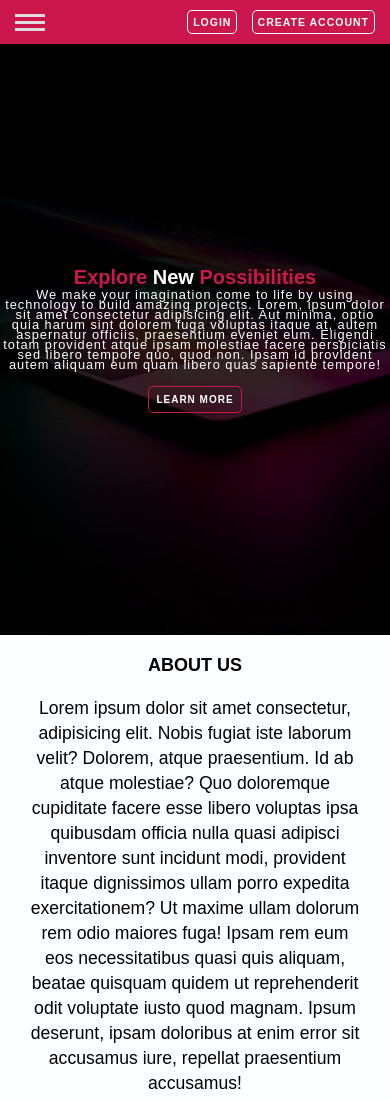
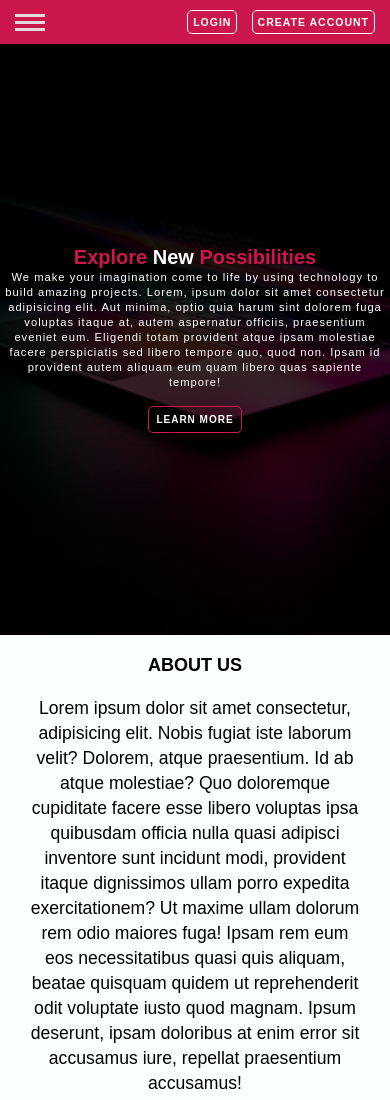
Before and after one commit to FemiLaizer/single-page-0, a plain HTML site: page index.html in a window 390 px wide. Shown: the top 1100 px of the page. Drawn offline with Linux system fonts and the light colour scheme.

Commit message:
new styling

```diff
--- a/style.css
+++ b/style.css
@@ -507,8 +507,8 @@ h1+p {
     }
 
     .banner-content p {
-        font-size: 12px;
-        line-height: 22px;
+        font-size: 0.7rem;
+        line-height: 15px;
         padding: 5px;
     }
 
@@ -550,8 +550,7 @@ h1+p {
 
     .banner-content p {
         padding: 20px 30px;
-        font-size: 0.8rem;
-        line-height: 10px;
+        font-size: 0.7rem;
     }
 
     button {
```
